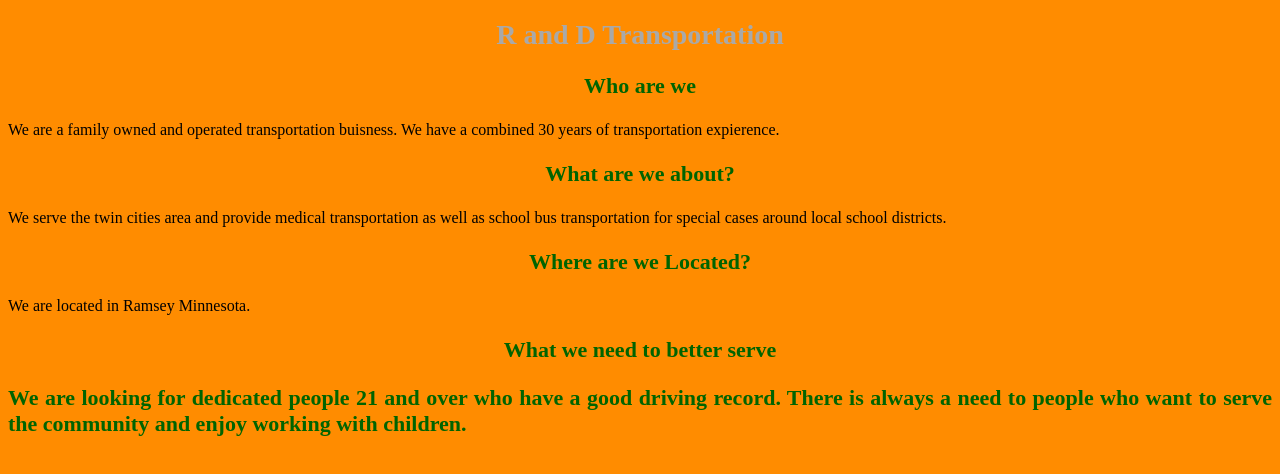
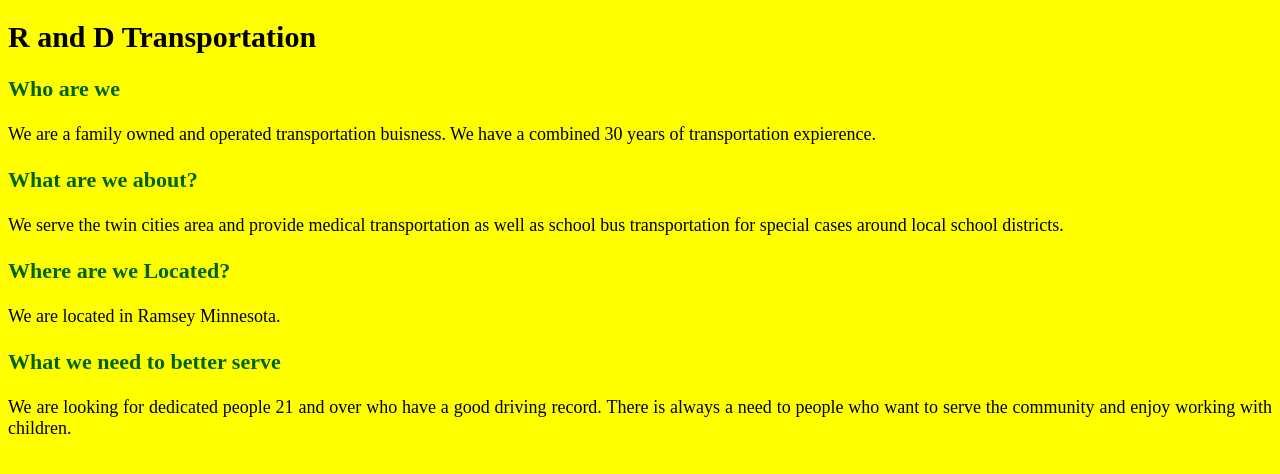
Before and after one commit to cumm0099/Simple-Static-Website, a plain HTML site: page index.html in a window 1280 px wide. Drawn offline with Linux system fonts and the light colour scheme; files whose address does not match are found by name.

Commit message:
Color and tags

```diff
--- a/index.html
+++ b/index.html
@@ -11,6 +11,6 @@
       <p> We serve the twin cities area and provide medical transportation as well as school bus transportation for special cases around local school districts.</p>
   <h3>Where are we Located?</h3>
      <p>We are located in Ramsey Minnesota.</p>
-  <h3>What we need to better serve<h3>
-      <p>We are looking for dedicated people 21 and over who have a good driving record. There is always a need to people who want to serve the community and enjoy working with children.</p>
+  <h3>What we need to better serve</h3>
+    <p>We are looking for dedicated people 21 and over who have a good driving record. There is always a need to people who want to serve the community and enjoy working with children.</p>
 </html>
--- a/style.css
+++ b/style.css
@@ -1,18 +1,17 @@
 body{
-    Background-color:darkorange;
+    Background-color:yellow;
     font-family:serif;Garamond
 }
 h1{
-  color: darkgrey;
-  font-size: 28px;
-  text-align:center;
+  font-size: 30px;
+  text-align:left
 }
 h3{
 color: darkgreen;
 font-size: 22px;
-text-align: center
+text-align: Left
 }
 p{
-  text-align: justify;center
+  text-align: justify;
   font-size:18px;
 }
```
